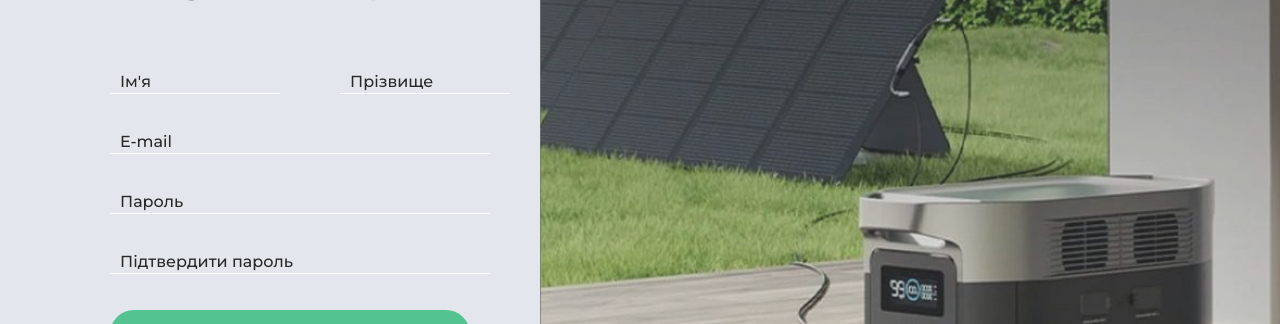
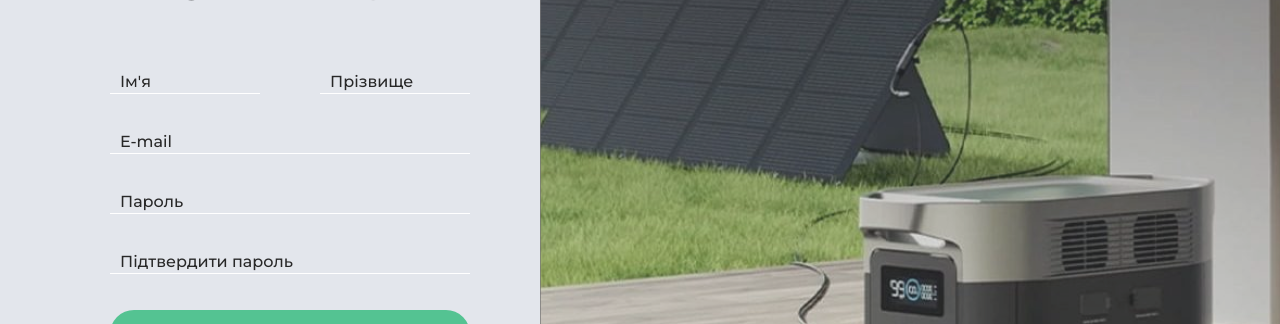
Before and after one commit to DIS-Guys/EcoRent_Frontend, a React (Vite) app: page /login in a window 1280 px wide. Shown: the part 286-610 px from the top of the page. Built offline with nearby package versions, Linux system fonts and the light colour scheme.

Commit message:
Fix form overflow

```diff
--- a/src/components/RegisterPage/RegisterPage.css
+++ b/src/components/RegisterPage/RegisterPage.css
@@ -34,7 +34,8 @@
 }
 
 .auth-button {
-  all: unset;
+  border: none;
+  background-color: transparent;
   font-size: 36px;
   color: #888;
   cursor: pointer;
@@ -60,7 +61,9 @@
 }
 
 .auth-input {
-  all: unset;
+  border: none;
+  background-color: transparent;
+  outline: none;
   border-bottom: #fff solid 1px;
   font-size: 16px;
   font-weight: 500;
```
